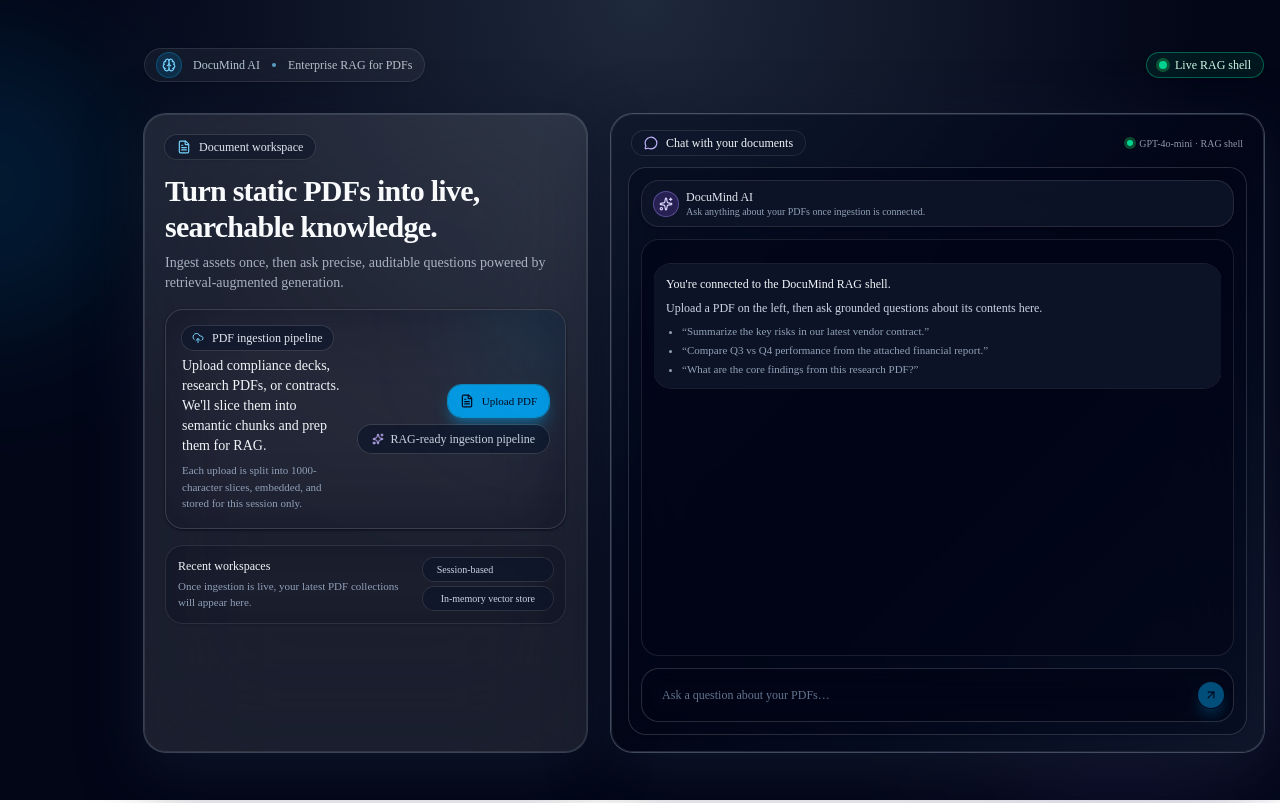
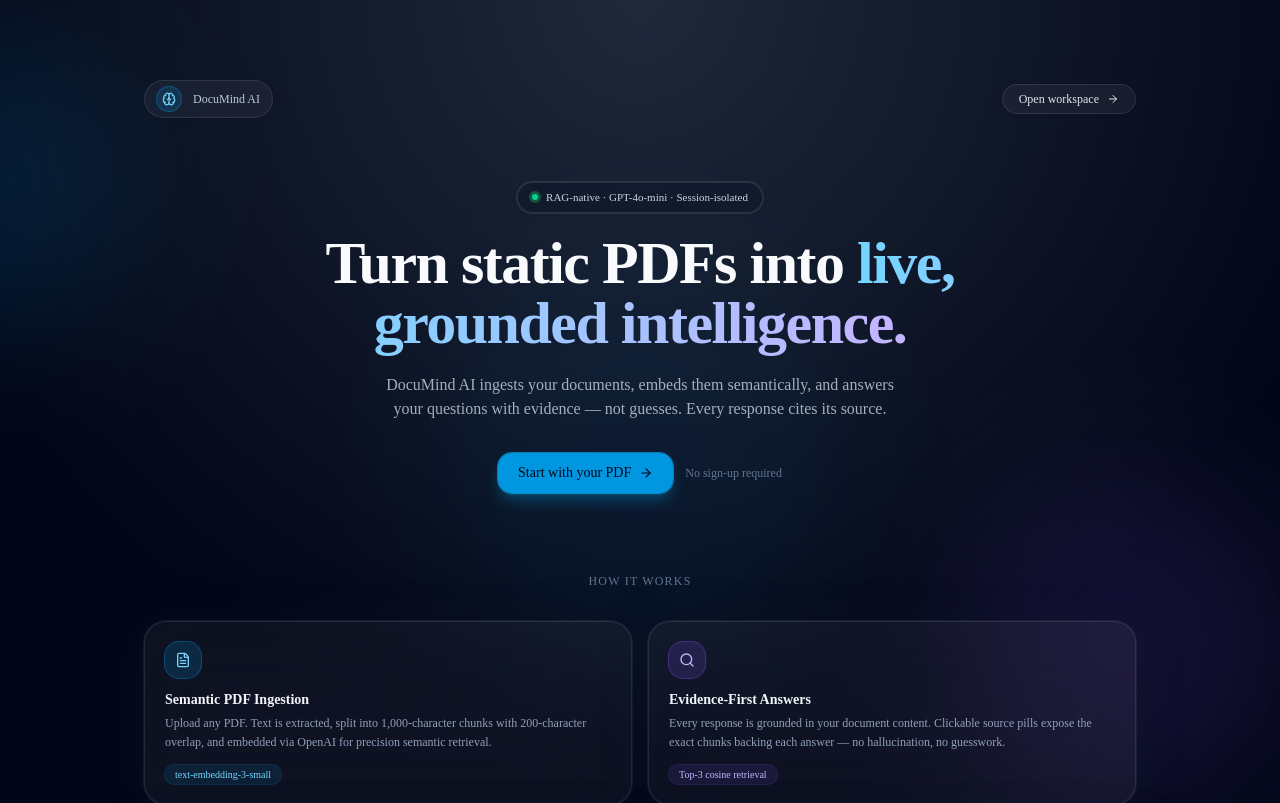
Before and after one commit to GeorgiDS9/documind-ai, a Next.js app: page / in a window 1280 px wide. Shown: the top 803 px of the page. Built offline with nearby package versions, Linux system fonts and the light colour scheme.

Commit message:
feat: add landing page with product overview and feature cards

```diff
--- a/src/app/page.tsx
+++ b/src/app/page.tsx
@@ -1,70 +1,167 @@
-import { Brain, FileText, MessageCircle } from "lucide-react";
+import Link from "next/link";
+import {
+  Brain,
+  FileText,
+  Search,
+  Shield,
+  Zap,
+  ArrowRight,
+} from "lucide-react";
 
-import { PDFUploader } from "@/components/pdf-uploader";
-import { ChatInterface } from "@/components/chat-interface";
+const features = [
+  {
+    icon: FileText,
+    iconColor: "text-sky-300",
+    iconBg: "bg-sky-500/15 ring-sky-500/40",
+    title: "Semantic PDF Ingestion",
+    description:
+      "Upload any PDF. Text is extracted, split into 1,000-character chunks with 200-character overlap, and embedded via OpenAI for precision semantic retrieval.",
+    badge: "text-embedding-3-small",
+    badgeColor: "text-sky-300",
+    badgeBg: "bg-sky-500/10 ring-sky-500/20",
+  },
+  {
+    icon: Search,
+    iconColor: "text-violet-300",
+    iconBg: "bg-violet-500/15 ring-violet-500/40",
+    title: "Evidence-First Answers",
+    description:
+      "Every response is grounded in your document content. Clickable source pills expose the exact chunks backing each answer — no hallucination, no guesswork.",
+    badge: "Top-3 cosine retrieval",
+    badgeColor: "text-violet-300",
+    badgeBg: "bg-violet-500/10 ring-violet-500/20",
+  },
+  {
+    icon: Zap,
+    iconColor: "text-amber-300",
+    iconBg: "bg-amber-500/15 ring-amber-500/40",
+    title: "Real-Time Streaming",
+    description:
+      "Answers stream token-by-token from GPT-4o-mini the moment retrieval completes — optimised for serverless execution with no perceptible wait.",
+    badge: "gpt-4o-mini · RAG",
+    badgeColor: "text-amber-300",
+    badgeBg: "bg-amber-500/10 ring-amber-500/20",
+  },
+  {
+    icon: Shield,
+    iconColor: "text-emerald-300",
+    iconBg: "bg-emerald-500/15 ring-emerald-500/40",
+    title: "Session-Scoped Privacy",
+    description:
+      "Your documents never leave the session. All vectors live in memory and are discarded when the session ends — nothing is written to a persistent database.",
+    badge: "In-memory · No persistence",
+    badgeColor: "text-emerald-300",
+    badgeBg: "bg-emerald-500/10 ring-emerald-500/20",
+  },
+];
 
-export default function Home() {
+export default function LandingPage() {
   return (
-    <div className="min-h-screen bg-[radial-gradient(circle_at_top,_#1e293b,_transparent_55%),radial-gradient(circle_at_bottom,_#020617,_#020617)] text-foreground">
+    <div className="min-h-screen bg-[radial-gradient(circle_at_top,#1e293b,transparent_55%),radial-gradient(circle_at_bottom,#020617,#020617)] text-foreground">
+      {/* Ambient glows */}
       <div className="pointer-events-none fixed inset-0 opacity-60 mix-blend-screen">
         <div className="absolute -left-40 top-10 h-72 w-72 rounded-full bg-sky-500/20 blur-3xl" />
         <div className="absolute bottom-0 right-0 h-80 w-80 rounded-full bg-violet-500/20 blur-3xl" />
+        <div className="absolute left-1/2 top-1/3 h-96 w-96 -translate-x-1/2 rounded-full bg-sky-600/10 blur-3xl" />
       </div>
 
-      <main className="relative z-10 flex min-h-screen max-w-6xl flex-col gap-8 ml-32 px-4 py-10 md:py-12">
-        <header className="flex flex-col items-start justify-between gap-4 md:flex-row md:items-center">
-          <div className="inline-flex items-center gap-3 rounded-full border border-white/10 bg-white/5 px-3 py-1 text-xs font-medium shadow-sm backdrop-blur-xl dark:bg-slate-900/40">
+      <main className="relative z-10 mx-auto flex min-h-screen max-w-5xl flex-col px-4 py-14 md:py-20">
+        {/* Nav bar */}
+        <nav className="mb-16 flex items-center justify-between">
+          <div className="inline-flex items-center gap-3 rounded-full border border-white/10 bg-white/5 px-3 py-1.5 text-xs font-medium shadow-sm backdrop-blur-xl">
             <span className="inline-flex size-6 items-center justify-center rounded-full bg-sky-500/15 text-sky-300 ring-1 ring-sky-500/40">
               <Brain className="size-3.5" />
             </span>
             <span className="text-sky-100/80">DocuMind AI</span>
-            <span className="h-1 w-1 rounded-full bg-sky-300/70" />
-            <span className="text-slate-200/80">Enterprise RAG for PDFs</span>
           </div>
 
-          <div className="flex items-center gap-3 text-xs text-slate-300/80">
-            <div className="inline-flex items-center gap-2 rounded-full border border-emerald-400/40 bg-emerald-500/10 px-3 py-1 font-medium text-emerald-100 shadow-sm backdrop-blur">
-              <span className="size-2 rounded-full bg-emerald-400 shadow-[0_0_0_3px_rgba(34,197,94,0.35)]" />
-              <span>Live RAG shell</span>
-            </div>
+          <Link
+            href="/workspace"
+            className="inline-flex items-center gap-2 rounded-full border border-white/10 bg-white/5 px-4 py-1.5 text-xs font-medium text-slate-200 shadow-sm backdrop-blur-xl transition hover:border-sky-400/40 hover:text-sky-200"
+          >
+            Open workspace
+            <ArrowRight className="size-3" />
+          </Link>
+        </nav>
+
+        {/* Hero */}
+        <section className="mb-20 flex flex-col items-center text-center">
+          <div className="mb-5 inline-flex items-center gap-2 rounded-full border border-white/10 bg-slate-900/60 px-3.5 py-1.5 text-[11px] font-medium text-slate-300 shadow-sm ring-1 ring-white/10">
+            <span className="size-1.5 rounded-full bg-emerald-400 shadow-[0_0_0_3px_rgba(34,197,94,0.35)]" />
+            RAG-native · GPT-4o-mini · Session-isolated
           </div>
-        </header>
-        <section className="grid flex-1 gap-6 md:grid-cols-[minmax(0,0.95fr)_minmax(0,1.4fr)]">
-          <article className="relative flex flex-col gap-4 rounded-3xl border border-white/10 bg-white/10 p-5 shadow-[0_0_0_1px_rgba(148,163,184,0.35),0_18px_60px_rgba(15,23,42,0.9)] backdrop-blur-3xl dark:bg-slate-900/50">
-            <div className="flex items-start justify-between gap-3">
-              <div>
-                <div className="inline-flex items-center gap-2 rounded-full bg-slate-900/60 px-3 py-1 text-xs font-medium text-slate-200 shadow-sm ring-1 ring-white/10">
-                  <FileText className="size-3.5 text-sky-300" />
-                  <span>Document workspace</span>
+
+          <h1 className="max-w-3xl text-balance text-4xl font-semibold tracking-tight text-slate-50 md:text-5xl lg:text-6xl">
+            Turn static PDFs into{" "}
+            <span className="bg-linear-to-r from-sky-300 to-violet-300 bg-clip-text text-transparent">
+              live, grounded intelligence.
+            </span>
+          </h1>
+
+          <p className="mt-5 max-w-xl text-balance text-sm text-slate-300/80 md:text-base">
+            DocuMind AI ingests your documents, embeds them semantically, and
+            answers your questions with evidence — not guesses. Every response
+            cites its source.
+          </p>
+
+          <div className="mt-8 flex flex-wrap items-center justify-center gap-3">
+            <Link
+              href="/workspace"
+              className="inline-flex items-center gap-2 rounded-xl bg-sky-500/90 px-5 py-2.5 text-sm font-medium text-slate-950 shadow-lg shadow-sky-500/30 ring-1 ring-sky-400/60 transition hover:bg-sky-400"
+            >
+              Start with your PDF
+              <ArrowRight className="size-3.5" />
+            </Link>
+            <span className="text-xs text-slate-500">No sign-up required</span>
+          </div>
+        </section>
+
+        {/* Feature cards */}
+        <section>
+          <div className="mb-8 text-center">
+            <p className="text-xs font-medium uppercase tracking-widest text-slate-500">
+              How it works
+            </p>
+          </div>
+
+          <div className="grid gap-4 sm:grid-cols-2">
+            {features.map(({ icon: Icon, ...feat }) => (
+              <div
+                key={feat.title}
+                className="relative flex flex-col gap-3 rounded-3xl border border-white/10 bg-white/5 p-5 shadow-[0_0_0_1px_rgba(148,163,184,0.1),0_8px_40px_rgba(15,23,42,0.7)] backdrop-blur-2xl transition hover:border-white/20"
+              >
+                {/* Icon */}
+                <div
+                  className={`inline-flex size-9 items-center justify-center rounded-xl ring-1 ${feat.iconBg}`}
+                >
+                  <Icon className={`size-4 ${feat.iconColor}`} />
                 </div>
-                <h1 className="mt-3 text-balance text-2xl font-semibold tracking-tight text-slate-50 md:text-3xl">
-                  Turn static PDFs into live, searchable knowledge.
-                </h1>
-                <p className="mt-2 max-w-md text-sm text-slate-300/80">
-                  Ingest assets once, then ask precise, auditable questions
-                  powered by retrieval-augmented generation.
-                </p>
+
+                <div className="flex flex-col gap-1">
+                  <h2 className="text-sm font-semibold text-slate-100">
+                    {feat.title}
+                  </h2>
+                  <p className="text-[12px] leading-relaxed text-slate-400">
+                    {feat.description}
+                  </p>
+                </div>
+
+                {/* Badge */}
+                <div
+                  className={`mt-auto inline-flex w-fit items-center rounded-full px-2.5 py-0.5 text-[10px] font-medium ring-1 ${feat.badgeBg} ${feat.badgeColor}`}
+                >
+                  {feat.badge}
+                </div>
               </div>
-            </div>
+            ))}
+          </div>
+        </section>
 
-            <PDFUploader />
-          </article>
-
-          <article className="relative flex min-h-[460px] flex-col rounded-3xl border border-white/10 bg-gradient-to-br from-slate-900/70 via-slate-950/80 to-slate-900/90 p-4 shadow-[0_0_0_1px_rgba(148,163,184,0.4),0_18px_60px_rgba(15,23,42,0.9)] backdrop-blur-3xl">
-            <div className="mb-3 flex items-center justify-between gap-3 px-1">
-              <div className="inline-flex items-center gap-2 rounded-full bg-slate-900/70 px-3 py-1 text-xs font-medium text-slate-100 ring-1 ring-white/10">
-                <MessageCircle className="size-3.5 text-violet-300" />
-                <span>Chat with your documents</span>
-              </div>
-              <div className="flex items-center gap-1.5 text-[10px] text-slate-300/70">
-                <span className="h-1.5 w-1.5 rounded-full bg-emerald-400 shadow-[0_0_0_3px_rgba(34,197,94,0.35)]" />
-                <span>GPT-4o-mini · RAG shell</span>
-              </div>
-            </div>
-
-            <ChatInterface />
-          </article>
-        </section>
+        {/* Footer */}
+        <footer className="mt-20 flex items-center justify-center gap-2 text-[11px] text-slate-600">
+          <Brain className="size-3" />
+          <span>DocuMind AI — RAG-native PDF intelligence</span>
+        </footer>
       </main>
     </div>
   );
```
